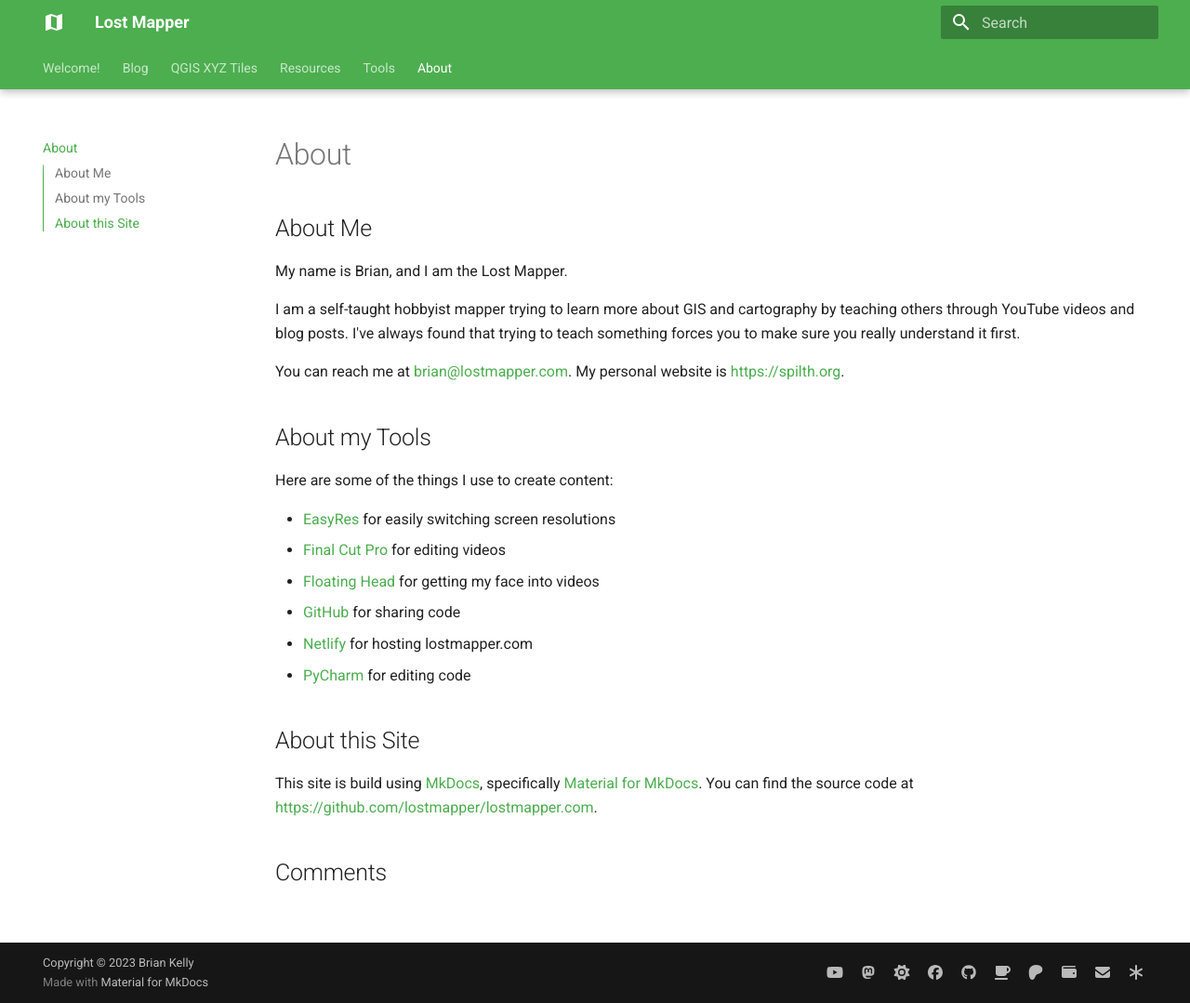
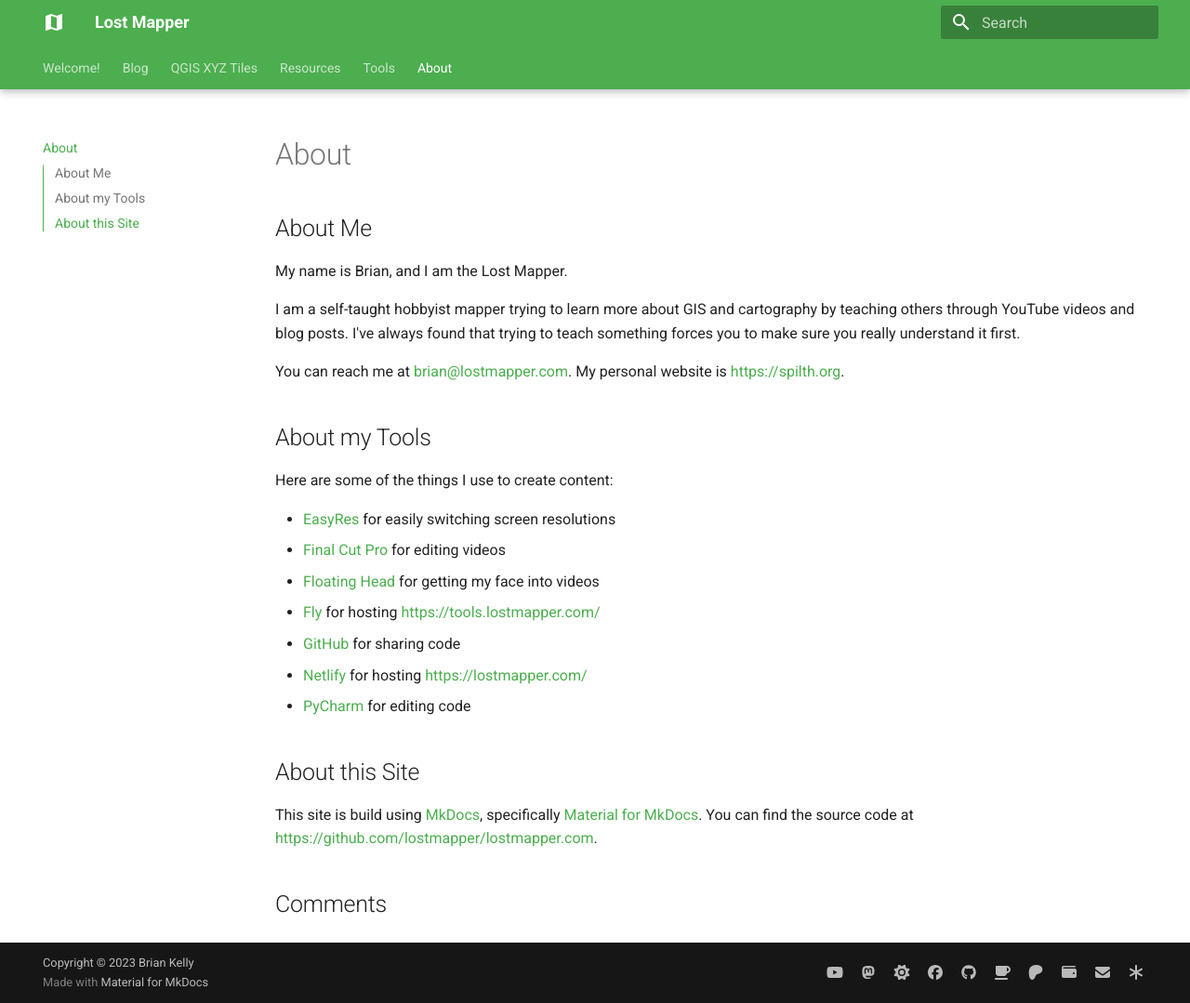
Before and after one commit to lostmapper/lostmapper-mkdocs, an MkDocs documentation site: the page built from docs/about.md, in a window 1280 px wide and 1079 px high. Shown: the whole window at 93% size. Built offline with MkDocs 1.6.1 and Material for MkDocs 9.7.7, drawn with Linux system fonts in a browser that asks for light colours; comment, search, counter and statistics services are not loaded.

Commit message:
Add Fly to About my Tools

```diff
--- a/docs/about.md
+++ b/docs/about.md
@@ -19,8 +19,9 @@
 - [EasyRes](http://easyresapp.com) for easily switching screen resolutions
 - [Final Cut Pro](https://www.apple.com/final-cut-pro/) for editing videos
 - [Floating Head](https://apps.apple.com/us/app/floating-head-show-yourself/id1565946661) for getting my face into videos
+- [Fly](https://fly.io) for hosting <https://tools.lostmapper.com/>
 - [GitHub](https://github.com/lostmapper) for sharing code
-- [Netlify](https://www.netlify.com) for hosting lostmapper.com
+- [Netlify](https://www.netlify.com) for hosting <https://lostmapper.com/>
 - [PyCharm](https://www.jetbrains.com/pycharm/) for editing code
 
 ## About this Site
```
